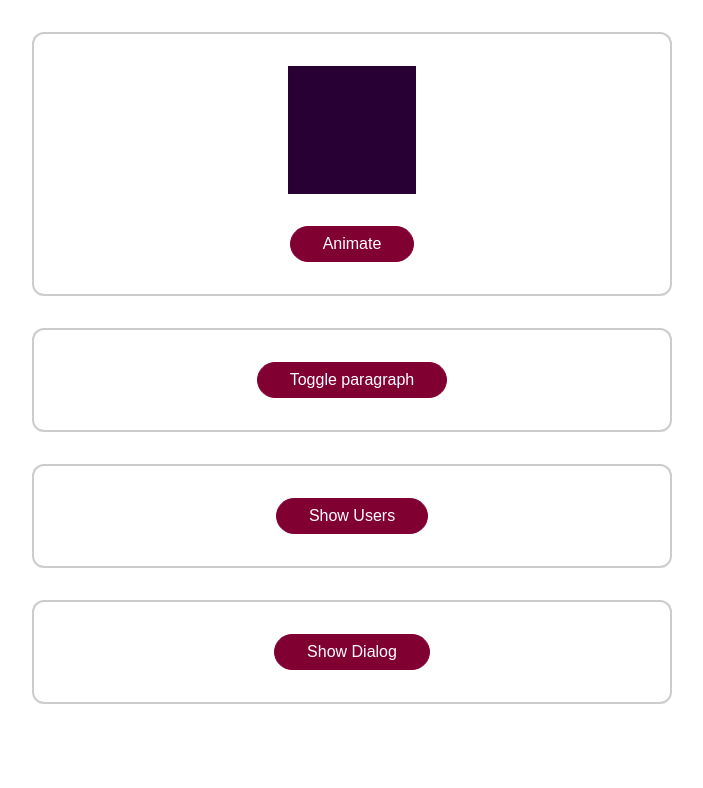
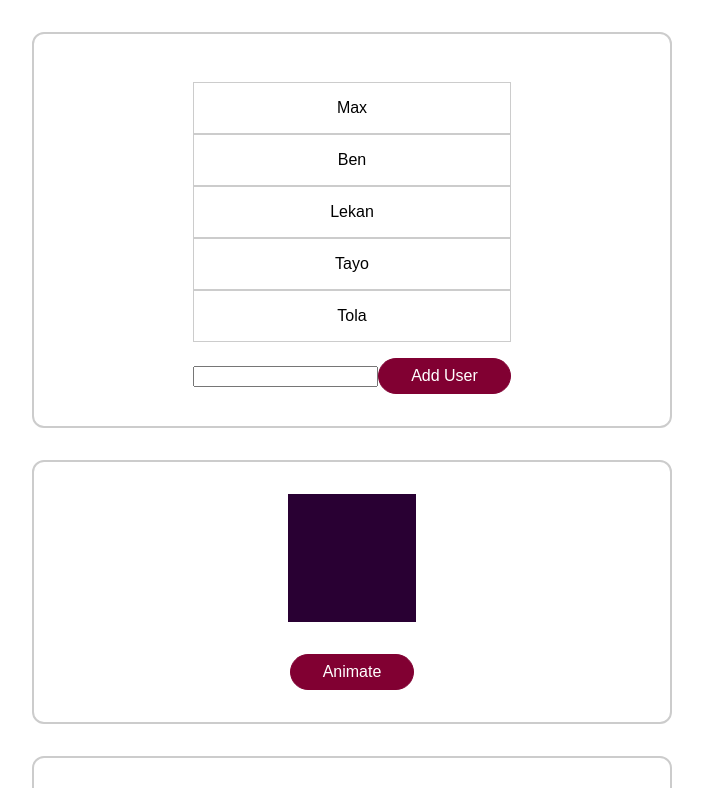
Before and after one commit to Benneee/relearning-vue, a Vue app in the folder animations-01-starting-setup/: page / in a window 1280 px wide. Shown: the top 788 px of the page, without its empty margins (288-991 px from the left). Built offline with nearby package versions, Linux system fonts and the light colour scheme; the HTML template or start-up script is replaced by a standard one.

Commit message:
Feat: animating lists

```diff
--- a/animations-01-starting-setup/src/App.vue
+++ b/animations-01-starting-setup/src/App.vue
@@ -1,5 +1,8 @@
 <template>
   <section>
+    <div class="container">
+      <UsersList />
+    </div>
     <div class="container">
       <div class="block" :class="{ animate: animatedBlock }"></div>
       <button @click="animateBlock">Animate</button>
@@ -48,10 +51,12 @@
 
 <script>
 import BaseModal from './components/BaseModal.vue';
+import UsersList from './components/UsersList.vue';
 
 export default {
   components: {
     BaseModal,
+    UsersList
   },
 
   data() {
--- /dev/null
+++ b/animations-01-starting-setup/src/components/UsersList.vue
@@ -0,0 +1,56 @@
+<template>
+<section>
+    <ul>
+        <li v-for="user of users" :key="`user-${user}`" @click="removeUser(user)">
+            {{ user }}
+        </li>
+    </ul>
+    <div>
+        <input type="text" ref="userNameInput">
+        <button @click="addUser">Add User</button>
+    </div>
+</section>
+</template>
+
+<script>
+export default {
+    name: 'UsersList',
+
+    data() {
+        return {
+            users: [
+                'Max',
+                'Ben',
+                'Lekan',
+                'Tayo',
+                'Tola'
+            ]
+        }
+    },
+
+    methods: {
+        addUser() {
+            const newUser = this.$refs.userNameInput.value;
+            this.users.unshift(newUser)
+        },
+
+        removeUser(user) {
+            this.users = this.users.filter(usr => usr !== user)
+        }
+    }
+}
+</script>
+
+<style scoped>
+    ul {
+        list-style: none;
+        margin: 1rem 0;
+        padding: 0;
+    }
+
+    li{
+        border: 1px solid #ccc;
+        padding: 1rem;
+        text-align: center;
+    }
+</style>
```
